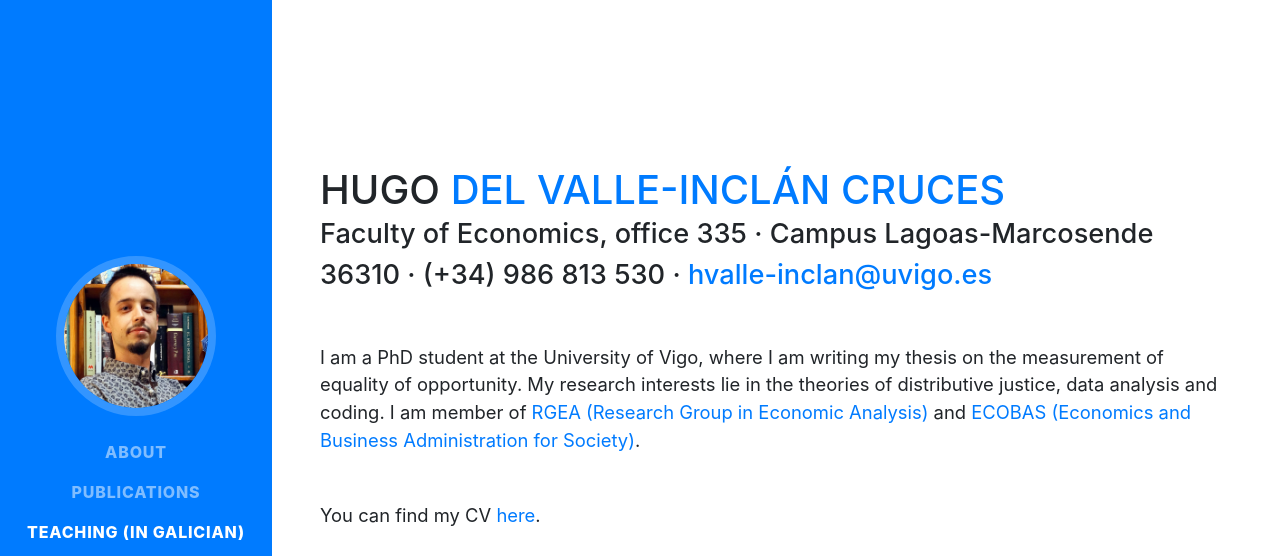
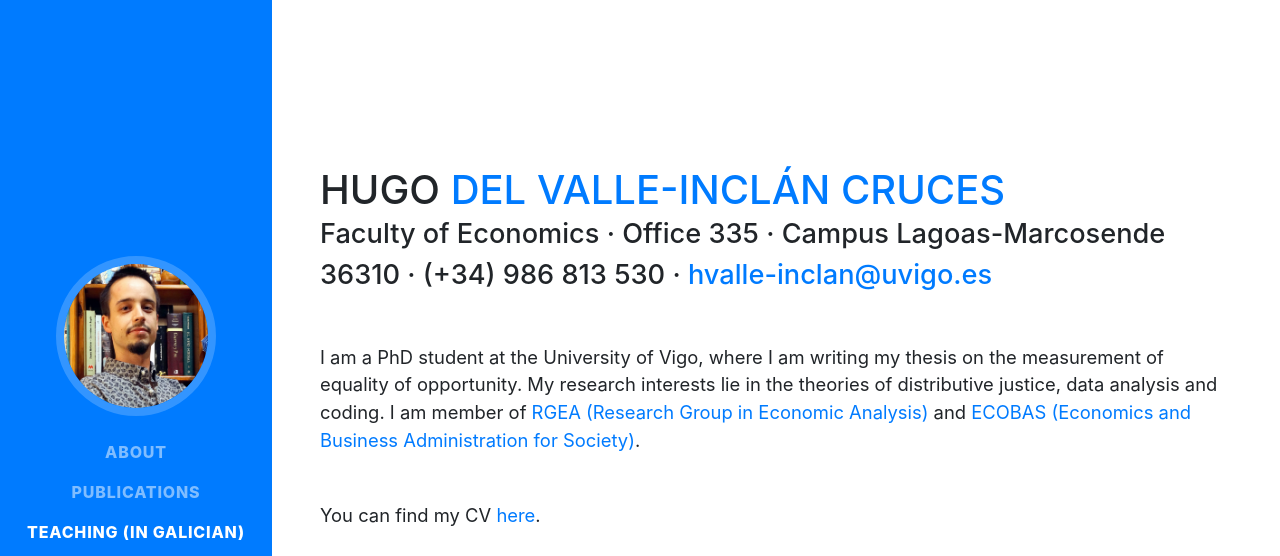
Before and after one commit to hugobaltasar/web-page, a website with bundled scripts: page hvalle-inclan/index.html in a window 1280 px wide. Shown: the top 556 px of the page. Built offline with nearby package versions, Linux system fonts and the light colour scheme; a web font is replaced by a local one.

Commit message:
...· Office 335...

```diff
--- a/hvalle-inclan/index.html
+++ b/hvalle-inclan/index.html
@@ -60,8 +60,7 @@
           <h1 class="mb-0">Hugo
             <span class="text-primary">del Valle-Inclán Cruces</span>
           </h1>
-          <div class="subheading mb-5">Faculty of Economics, office 335 · Campus Lagoas-Marcosende 36310 · (+34) 986 813 530 ·
-            <a href="mailto:hvalle-inclan@uvigo.es">hvalle-inclan@uvigo.es</a>
+          <div class="subheading mb-5">Faculty of Economics · Office 335 · Campus Lagoas-Marcosende 36310 · (+34) 986 813 530 · <a href="mailto:hvalle-inclan@uvigo.es">hvalle-inclan@uvigo.es</a>
           </div>
           <p class="lead mb-5">I am a PhD student at the University of Vigo, where I am writing my thesis on the measurement of equality of opportunity. My research interests lie in the theories of distributive justice, data analysis and coding. I am member of <a href="https://rgea.webs.uvigo.es/" target="rgea">RGEA (Research Group in Economic Analysis)</a> and <a href="https://ecobas.webs.uvigo.es" target="ecobas">ECOBAS (Economics and Business Administration for Society)</a>.</p>
           <p class="lead mb-5">You can find my CV <a href="cv/CV H del Valle-Inclán Cruces.pdf" target="cv">here</a>.</p>
```
